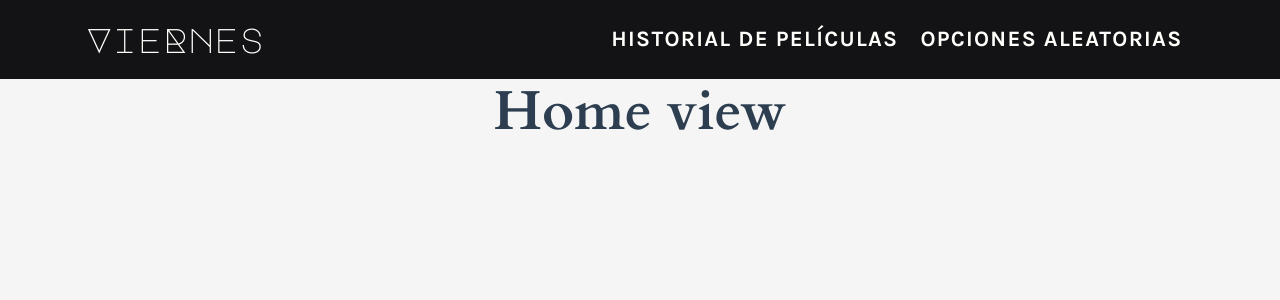
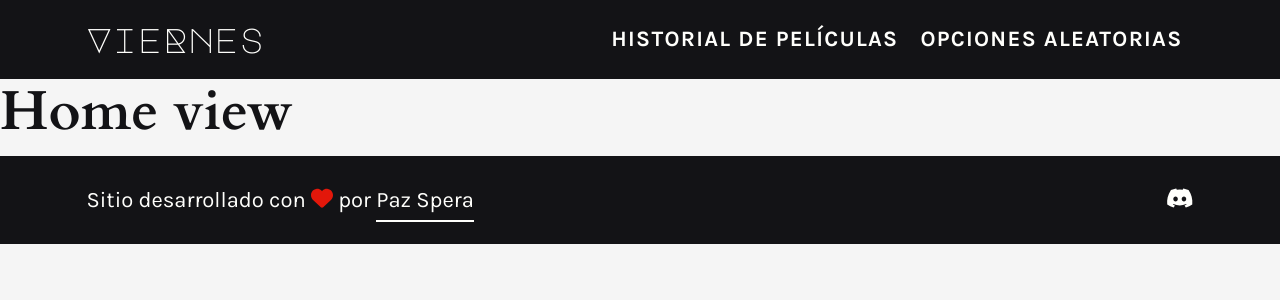
Before and after one commit to pazspera/viernes-vue, a Vue app in the folder viernes-vue/: page / in a window 1280 px wide. Shown: the top 300 px of the page. Built offline with nearby package versions, Linux system fonts and the light colour scheme.

Commit message:
Instalé Font Awesome y agregué los iconos al footer. Agregué estilos al footer

```diff
--- a/viernes-vue/package.json
+++ b/viernes-vue/package.json
@@ -8,6 +8,10 @@
     "lint": "vue-cli-service lint"
   },
   "dependencies": {
+    "@fortawesome/fontawesome-svg-core": "^6.2.1",
+    "@fortawesome/free-brands-svg-icons": "^6.2.1",
+    "@fortawesome/free-solid-svg-icons": "^6.2.1",
+    "@fortawesome/vue-fontawesome": "^3.0.2",
     "bootstrap": "^5.2.2",
     "core-js": "^3.8.3",
     "vue": "^3.2.13",
--- a/viernes-vue/src/App.vue
+++ b/viernes-vue/src/App.vue
@@ -1,28 +1,21 @@
 <template>
   <NavBarComponent></NavBarComponent>
   <router-view />
+  <FooterComponent></FooterComponent>
 </template>
 
 <script>
 import NavBarComponent from "@/components/NavBarComponent.vue";
+import FooterComponent from "@/components/FooterComponent.vue";
 
 export default {
   name: "App",
-  components: { NavBarComponent },
+  components: { NavBarComponent, FooterComponent },
 };
 </script>
 
 <style lang="scss">
 @import "@/assets/main.scss";
-
-#app {
-  font-family: Avenir, Helvetica, Arial, sans-serif;
-  -webkit-font-smoothing: antialiased;
-  -moz-osx-font-smoothing: grayscale;
-  text-align: center;
-  color: #2c3e50;
-}
-
 nav {
   padding: 30px;
 
--- a/viernes-vue/src/components/FooterComponent.vue
+++ b/viernes-vue/src/components/FooterComponent.vue
@@ -2,11 +2,14 @@
   <footer class="footer">
     <div class="container">
       <div class="row">
-        <div class="col-11">
-          <p>Sitio desarrollado con <i class="fas fa-heart footer__heart"></i> por <a href="https://github.com/pazspera" class="link-line" target="_blank" rel="noreferrer">Paz Spera</a></p>
+        <div class="col-11 text-start">
+          <p>
+            Sitio desarrollado con <font-awesome-icon :icon="['fas', 'fa-heart']" class="footer__heart" /> por
+            <a href="https://github.com/pazspera" class="link-line" target="_blank" rel="noreferrer">Paz Spera</a>
+          </p>
         </div>
         <div class="col-1 d-flex justify-content-end">
-          <a href="https://discord.gg/sHEkMhF" target="_blank" rel="noreferrer"><i class="fab fa-discord"></i></a>
+          <a href="https://discord.gg/sHEkMhF" target="_blank" rel="noreferrer"><font-awesome-icon :icon="['fab', 'fa-discord']" /></a>
         </div>
       </div>
     </div>
@@ -17,4 +20,34 @@
 export default {};
 </script>
 
-<style></style>
+<style lang="scss">
+@import "@/assets/main.scss";
+
+.footer {
+  background-color: $black;
+  padding: 1.2rem 0;
+  color: $white;
+  font-family: $font-text;
+}
+
+.footer p,
+.footer i {
+  margin-bottom: 0;
+}
+
+.footer__heart {
+  color: $primary;
+}
+
+.footer a {
+  color: $white !important;
+  text-decoration: none;
+  transition: all 0.5s ease-in-out;
+
+  &:hover,
+  &:focus {
+    color: $primary !important;
+    transition: all 0.5s ease-in-out;
+  }
+}
+</style>
--- a/viernes-vue/src/main.js
+++ b/viernes-vue/src/main.js
@@ -1,3 +1,4 @@
+// Import Bootstrap
 import "bootstrap/dist/css/bootstrap.min.css";
 import "bootstrap/dist/js/bootstrap.js";
 
@@ -5,4 +6,17 @@ import { createApp } from "vue";
 import App from "./App.vue";
 import router from "./router";
 
-createApp(App).use(router).mount("#app");
+/* import the fontawesome core */
+import { library } from "@fortawesome/fontawesome-svg-core";
+
+/* import font awesome icon component */
+import { FontAwesomeIcon } from "@fortawesome/vue-fontawesome";
+
+/* import specific icons */
+import { faDiscord } from "@fortawesome/free-brands-svg-icons";
+import { faHeart } from "@fortawesome/free-solid-svg-icons";
+
+/* add icons to the library */
+library.add(faDiscord, faHeart);
+
+createApp(App).use(router).component("font-awesome-icon", FontAwesomeIcon).mount("#app");
```
Also changed, not shown: 1 other file (tests, documents, lock files or other folders).
